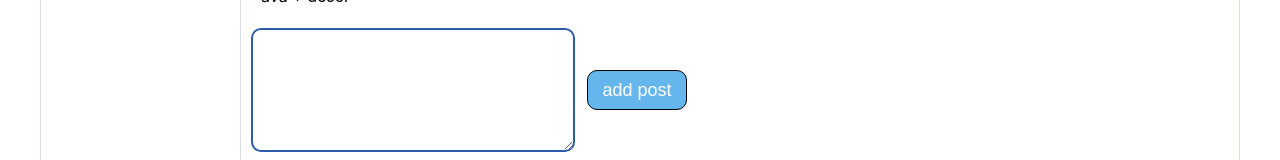
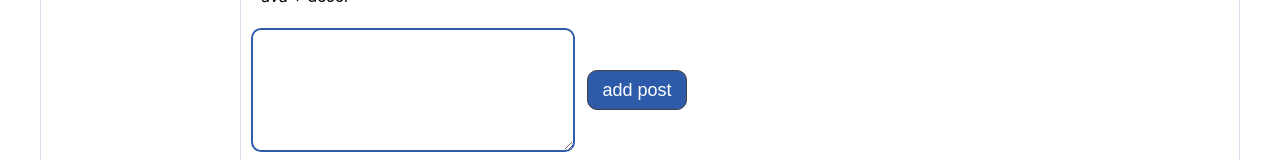
Before and after one commit to irinrudko/hogwarts, a React (Create React App) app: page /profile in a window 1280 px wide. Shown: the part 249-409 px from the top of the page. Built offline with nearby package versions, Linux system fonts and the light colour scheme; grey boxes are pictures that could not be loaded.

Commit message:
feat: add inner logic to input for safer comments

```diff
--- a/src/App.css
+++ b/src/App.css
@@ -18,7 +18,6 @@
 
 .app-wrapper-content {
   grid-area: main;
-  height: 90vh;
 }
 
 a {
--- a/src/components/Profile/MyPosts/MyPosts.module.css
+++ b/src/components/Profile/MyPosts/MyPosts.module.css
@@ -21,11 +21,16 @@
     height: 40px;
     width: 100px;
     color: white;
-    background-color: rgb(100, 182, 237);
-    border: 1px solid rgb(0, 0, 0);
+    background-color: #2D5BAA;
+    border: 1px solid rgb(70 65 65);
     border-radius: 10px;
     cursor: pointer;
     margin: 10px;
+}
+
+.button:active {
+    background-color: #4072c8;
+
 }
 
 .field {
--- a/src/components/Profile/MyPosts/MyPosts.tsx
+++ b/src/components/Profile/MyPosts/MyPosts.tsx
@@ -19,11 +19,16 @@ const MyPosts = (props: PostsData) => {
     let postsElements = props.posts.map(post => <div key={post.id}> <Post message={post.message} likesCount={post.likesCount} /></div>)
 
     let addPost = () => {
-        props.addPost(props.textPost)
+        if (props.textPost.trim() !== '') {
+            props.addPost(props.textPost.trim())
+        } else {
+            alert('Please write your comment')
+        }
     }
 
     const onChangeHandler = (e: ChangeEvent<HTMLTextAreaElement>) => {
         props.changePostText(e.currentTarget.value)
+
     }
 
 
```
